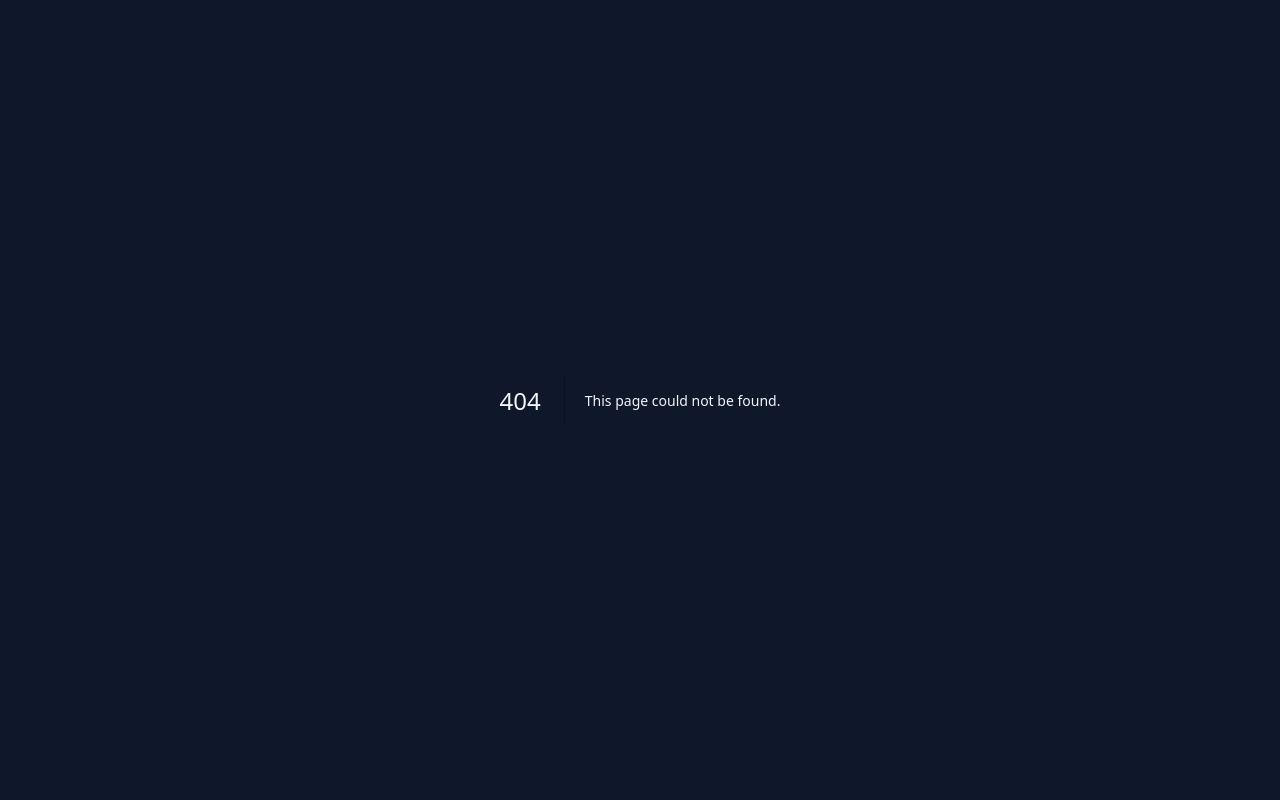
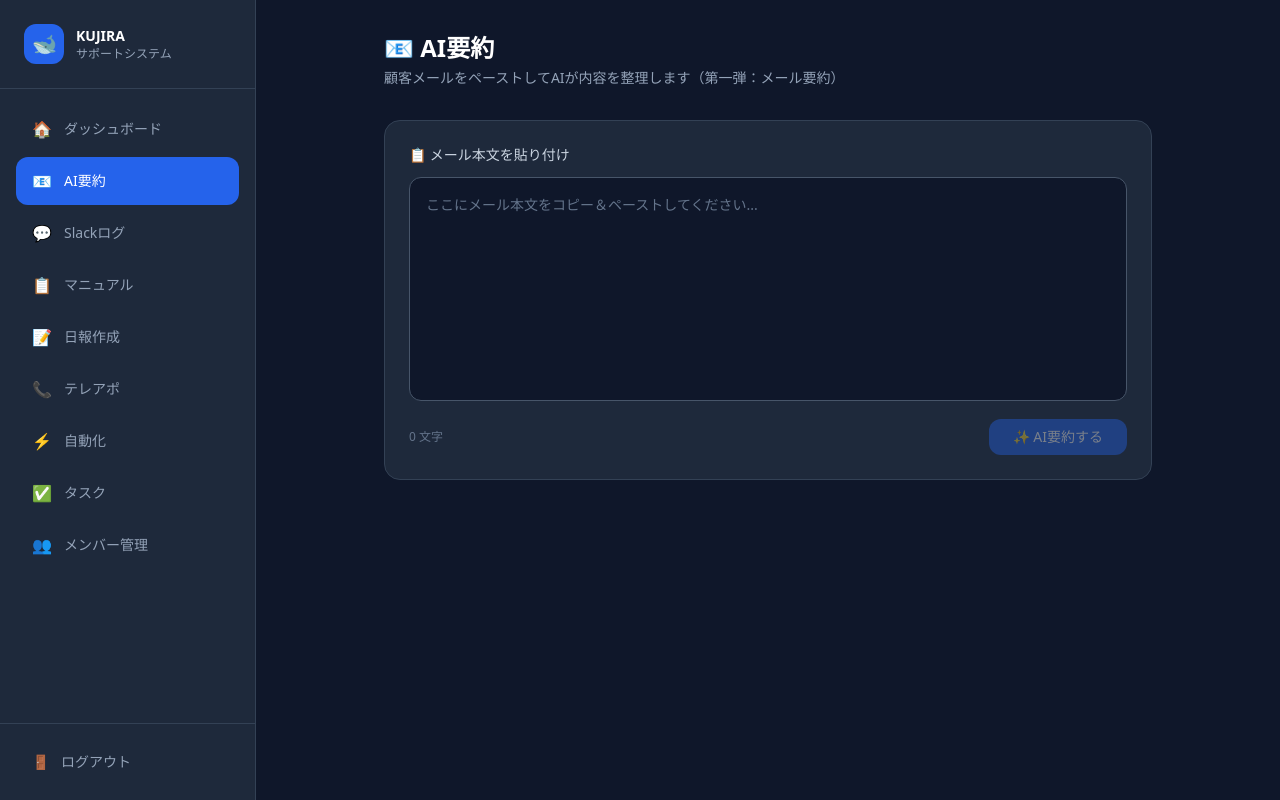
Before and after one commit to fyoneyone9-cyber/kujira-support, a Next.js app: page /ai-summary in a window 1280 px wide. Before the commit this address had no page. Built offline with nearby package versions, Linux system fonts and the light colour scheme.

Commit message:
feat: AI要約ページ追加（メール要約）

```diff
--- /dev/null
+++ b/src/app/(app)/ai-summary/page.tsx
@@ -0,0 +1,154 @@
+'use client'
+
+import { useState } from 'react'
+
+function renderMarkdown(text: string) {
+  const lines = text.split('\n')
+  const elements: React.ReactNode[] = []
+  let key = 0
+
+  for (const line of lines) {
+    if (line.startsWith('## ')) {
+      elements.push(
+        <h2 key={key++} className="text-base font-bold text-white mt-5 mb-2 flex items-center gap-2">
+          {line.replace('## ', '')}
+        </h2>
+      )
+    } else if (line.startsWith('- ')) {
+      elements.push(
+        <li key={key++} className="text-slate-300 text-sm ml-4 list-disc leading-relaxed">
+          {line.replace('- ', '')}
+        </li>
+      )
+    } else if (line.trim() === '') {
+      elements.push(<div key={key++} className="h-1" />)
+    } else {
+      elements.push(
+        <p key={key++} className="text-slate-300 text-sm leading-relaxed">
+          {line}
+        </p>
+      )
+    }
+  }
+  return elements
+}
+
+export default function AiSummaryPage() {
+  const [emailText, setEmailText] = useState('')
+  const [summary, setSummary] = useState('')
+  const [loading, setLoading] = useState(false)
+  const [error, setError] = useState('')
+  const [copied, setCopied] = useState(false)
+
+  const handleSummarize = async () => {
+    if (!emailText.trim()) return
+    setLoading(true)
+    setSummary('')
+    setError('')
+    try {
+      const res = await fetch('/api/ai/email-summary', {
+        method: 'POST',
+        headers: { 'Content-Type': 'application/json' },
+        body: JSON.stringify({ content: emailText }),
+      })
+      const data = await res.json()
+      if (data.error) throw new Error(data.error)
+      setSummary(data.summary)
+    } catch (e) {
+      setError(e instanceof Error ? e.message : 'エラーが発生しました')
+    } finally {
+      setLoading(false)
+    }
+  }
+
+  const handleCopy = () => {
+    navigator.clipboard.writeText(summary)
+    setCopied(true)
+    setTimeout(() => setCopied(false), 2000)
+  }
+
+  const handleClear = () => {
+    setEmailText('')
+    setSummary('')
+    setError('')
+  }
+
+  return (
+    <div className="max-w-3xl mx-auto">
+      {/* Header */}
+      <div className="mb-8">
+        <h1 className="text-2xl font-bold text-white flex items-center gap-2">
+          📧 AI要約
+        </h1>
+        <p className="text-slate-400 text-sm mt-1">
+          顧客メールをペーストしてAIが内容を整理します（第一弾：メール要約）
+        </p>
+      </div>
+
+      {/* Input */}
+      <div className="bg-slate-800 border border-slate-700 rounded-2xl p-6 mb-4">
+        <label className="block text-sm font-medium text-slate-300 mb-3">
+          📋 メール本文を貼り付け
+        </label>
+        <textarea
+          value={emailText}
+          onChange={(e) => setEmailText(e.target.value)}
+          placeholder="ここにメール本文をコピー＆ペーストしてください..."
+          className="w-full h-56 bg-slate-900 border border-slate-600 rounded-xl p-4 text-slate-200 text-sm placeholder-slate-500 focus:outline-none focus:border-blue-500 resize-none leading-relaxed"
+        />
+        <div className="flex items-center justify-between mt-3">
+          <span className="text-xs text-slate-500">{emailText.length} 文字</span>
+          <div className="flex gap-2">
+            {emailText && (
+              <button
+                onClick={handleClear}
+                className="px-4 py-2 text-sm text-slate-400 hover:text-white border border-slate-600 hover:border-slate-500 rounded-xl transition-colors"
+              >
+                クリア
+              </button>
+            )}
+            <button
+              onClick={handleSummarize}
+              disabled={!emailText.trim() || loading}
+              className="px-6 py-2 bg-blue-600 hover:bg-blue-500 disabled:opacity-40 disabled:cursor-not-allowed text-white text-sm font-medium rounded-xl transition-colors flex items-center gap-2"
+            >
+              {loading ? (
+                <>
+                  <span className="inline-block w-4 h-4 border-2 border-white/30 border-t-white rounded-full animate-spin" />
+                  要約中...
+                </>
+              ) : (
+                <>✨ AI要約する</>
+              )}
+            </button>
+          </div>
+        </div>
+      </div>
+
+      {/* Error */}
+      {error && (
+        <div className="bg-red-900/30 border border-red-700 rounded-xl p-4 mb-4 text-red-300 text-sm">
+          ⚠️ {error}
+        </div>
+      )}
+
+      {/* Result */}
+      {summary && (
+        <div className="bg-slate-800 border border-slate-700 rounded-2xl p-6">
+          <div className="flex items-center justify-between mb-4">
+            <h2 className="text-sm font-bold text-slate-300">📊 要約結果</h2>
+            <button
+              onClick={handleCopy}
+              className="px-3 py-1.5 text-xs text-slate-400 hover:text-white border border-slate-600 hover:border-slate-500 rounded-lg transition-colors"
+            >
+              {copied ? '✅ コピーした' : '📋 コピー'}
+            </button>
+          </div>
+          <div className="border-t border-slate-700 pt-4">
+            {renderMarkdown(summary)}
+          </div>
+        </div>
+      )}
+    </div>
+  )
+}
--- /dev/null
+++ b/src/app/api/ai/email-summary/route.ts
@@ -0,0 +1,47 @@
+import { NextResponse } from 'next/server'
+import { gemini } from '@/lib/gemini'
+
+export const runtime = 'nodejs'
+
+export async function POST(request: Request) {
+  try {
+    const { content } = await request.json()
+    if (!content) return NextResponse.json({ error: 'content required' }, { status: 400 })
+
+    const prompt = `あなたはサポート担当者のアシスタントです。
+以下は顧客から届いたメールです。要点を整理して日本語で要約してください。
+
+---
+${content.slice(0, 8000)}
+---
+
+以下の形式で出力してください。
+
+## 📧 差出人・件名
+（メール本文から読み取れる差出人名・件名。不明な場合は「記載なし」）
+
+## 📌 要件・依頼内容
+（顧客が何を求めているか、何を伝えてきたかを3〜5文で要約）
+
+## ❗ 問題・困っていること
+（顧客が抱えている問題や課題を箇条書きで記載。なければ「特になし」）
+-
+
+## ✅ 必要な対応
+（このメールに対してすべき対応を箇条書きで記載）
+-
+
+## ⏰ 緊急度・優先度
+（緊急・高・中・低のいずれかを判断して、その理由も一言で）
+
+## 💬 推奨返信ポイント
+（返信する際に盛り込むべきポイントを箇条書きで）
+- `
+
+    const result = await gemini(prompt)
+    return NextResponse.json({ summary: result })
+  } catch (e) {
+    const msg = e instanceof Error ? e.message : 'AI error'
+    return NextResponse.json({ error: msg }, { status: 500 })
+  }
+}
--- a/src/components/Sidebar.tsx
+++ b/src/components/Sidebar.tsx
@@ -7,6 +7,7 @@ import { useRouter } from 'next/navigation'
 
 const navItems = [
   { href: '/dashboard', label: 'ダッシュボード', icon: '🏠' },
+  { href: '/ai-summary', label: 'AI要約', icon: '📧' },
   { href: '/logs', label: 'Slackログ', icon: '💬' },
   { href: '/manuals', label: 'マニュアル', icon: '📋' },
   { href: '/nippou', label: '日報作成', icon: '📝' },
```
